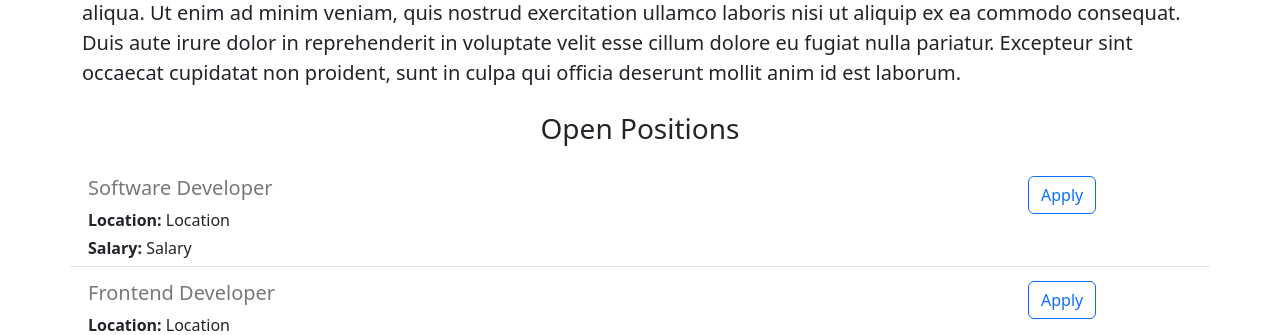
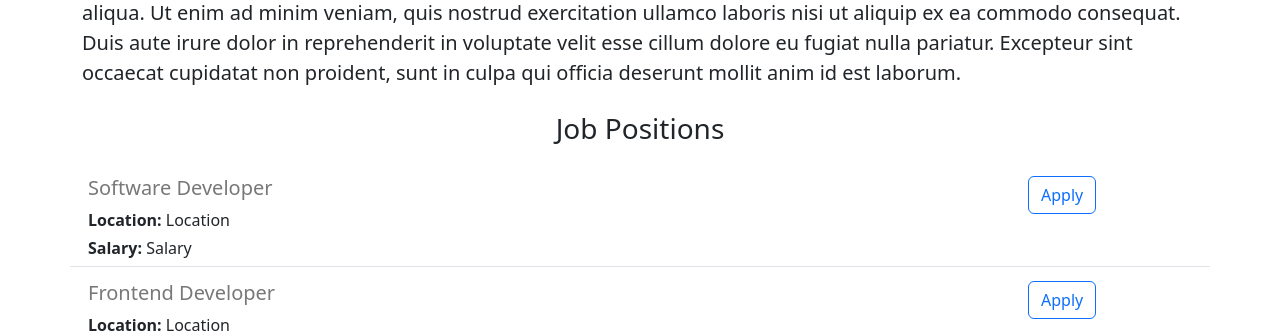
Before and after one commit to ShashwatJ8/careers-website-v2, a Flask app: page / in a window 1280 px wide. Shown: the part 698-1033 px from the top of the page. Run offline with Flask 2, Linux system fonts and the light colour scheme.

Commit message:
Did some changes

```diff
--- a/app.py
+++ b/app.py
@@ -21,7 +21,7 @@
     'id': 1,
     'Position':'Data Engineer',
     'Location':'California, USA',
-    'Salary':'$ 120,000'
+    'Salary':'$ 130,000'
 
   }
 ]
--- a/templates/home.html
+++ b/templates/home.html
@@ -28,7 +28,7 @@
       <p class = "lead">Lorem ipsum dolor sit amet, consectetur adipiscing elit, sed do eiusmod tempor incididunt ut labore et dolore magna aliqua. Ut enim ad minim veniam, quis nostrud exercitation ullamco laboris nisi ut aliquip ex ea commodo consequat. Duis aute irure dolor in reprehenderit in voluptate velit esse cillum dolore eu fugiat nulla pariatur. Excepteur sint occaecat cupidatat non proident, sunt in culpa qui officia deserunt mollit anim id est laborum.
       </p>
 
-      <h3 class = "text-center mt-4 mb-4">Open Positions</h3>
+      <h3 class = "text-center mt-4 mb-4">Job Positions</h3>
 
       {% for job in jobs%}
         {% include 'jobList.html'%}
```
